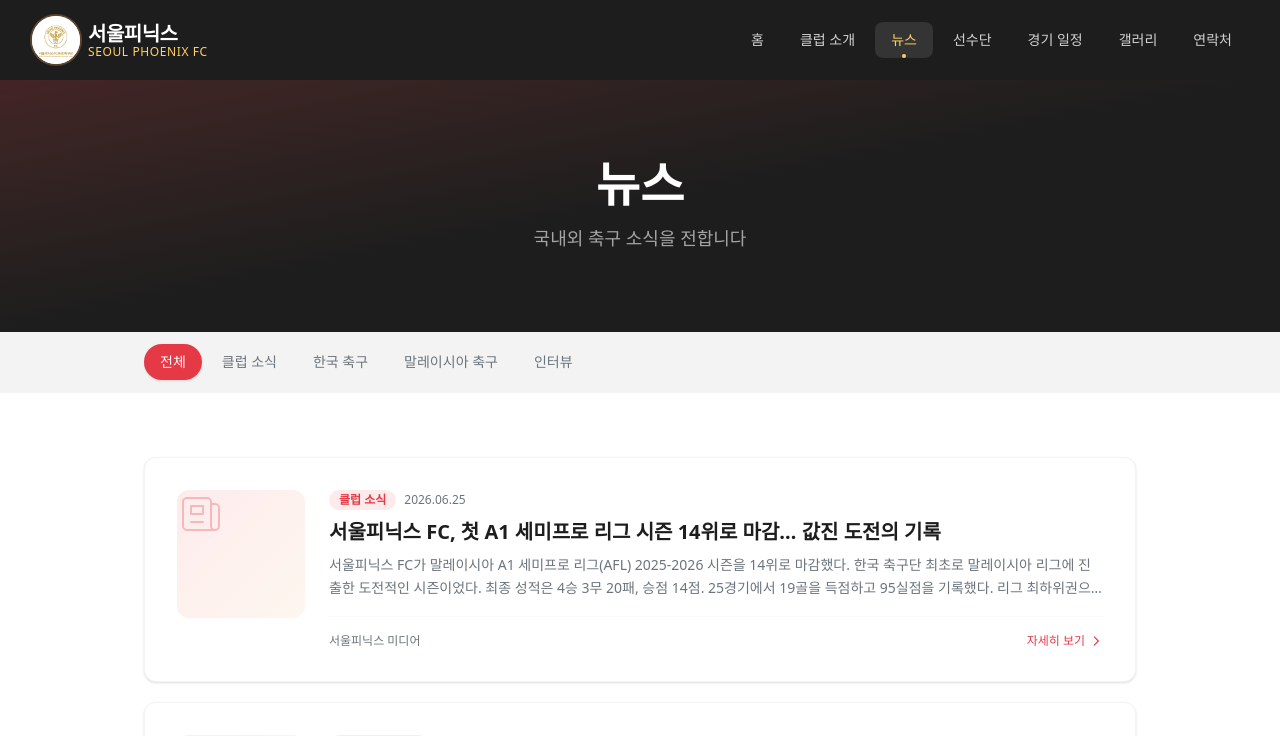
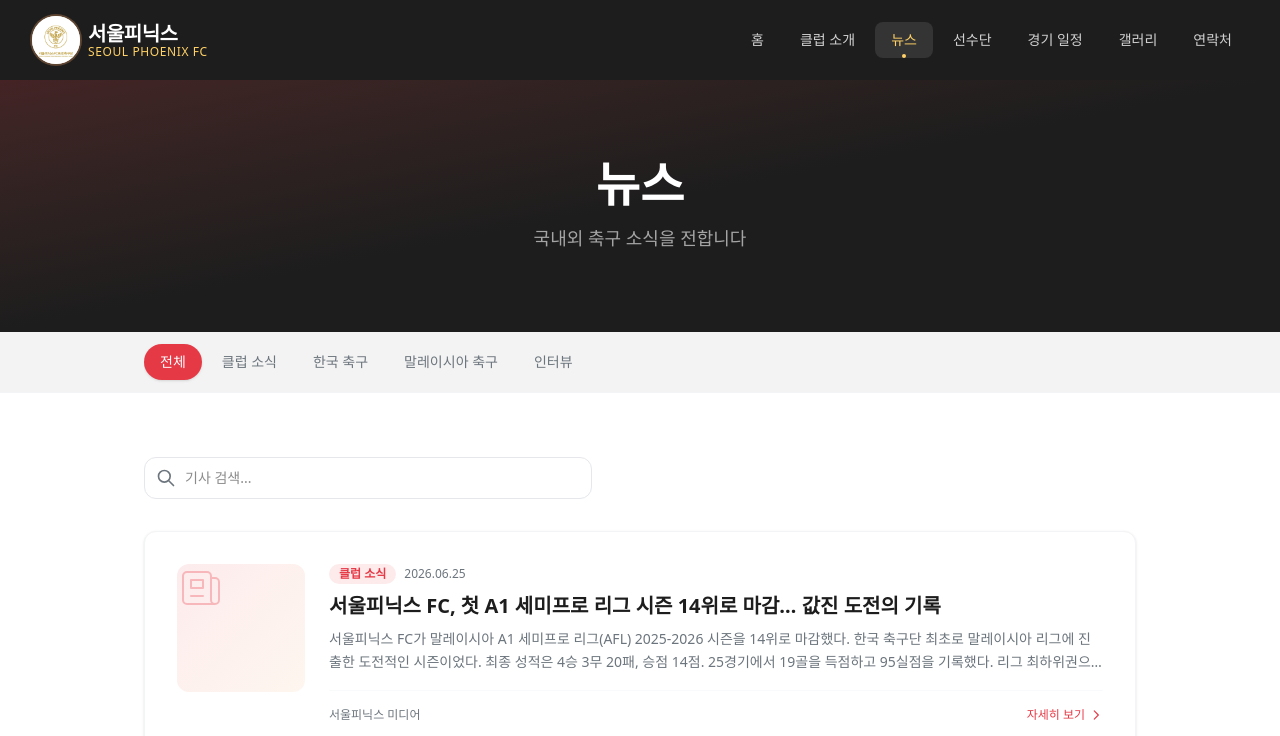
Before and after one commit to dnlxm2000-design/seoul-phoenix, a Next.js app: page /news in a window 1280 px wide. Shown: the top 736 px of the page. Built offline with nearby package versions, Linux system fonts and the light colour scheme; a web font is replaced by a local one.

Commit message:
뉴스 페이지 검색 및 정렬 기능 추가

```diff
--- a/app/news/page.js
+++ b/app/news/page.js
@@ -1,16 +1,31 @@
 'use client';
 
-import { useState } from 'react';
+import { useState, useMemo } from 'react';
 import Link from 'next/link';
 import allNews, { categories } from '@/data/news';
 
 export default function NewsPage() {
   const [activeCategory, setActiveCategory] = useState('all');
+  const [searchTerm, setSearchTerm] = useState('');
 
-  const filteredNews =
-    activeCategory === 'all'
-      ? allNews
-      : allNews.filter((item) => item.category === activeCategory);
+  const filteredNews = useMemo(() => {
+    let list =
+      activeCategory === 'all'
+        ? allNews
+        : allNews.filter((item) => item.category === activeCategory);
+
+    if (searchTerm.trim()) {
+      const kw = searchTerm.trim().toLowerCase();
+      list = list.filter(
+        (item) =>
+          item.title.toLowerCase().includes(kw) ||
+          item.content.toLowerCase().includes(kw),
+      );
+    }
+
+    // Already sorted by date DESC (newest first) in data
+    return list;
+  }, [activeCategory, searchTerm]);
 
   return (
     <div className="pt-20 bg-brand-black">
@@ -44,15 +59,43 @@ export default function NewsPage() {
         </div>
       </section>
 
-      {/* News List */}
+      {/* Search + News List */}
       <section className="py-12 lg:py-16 bg-white">
         <div className="max-w-5xl mx-auto px-4">
+          {/* Search Bar */}
+          <div className="mb-8">
+            <div className="relative max-w-md">
+              <svg className="absolute left-3 top-1/2 -translate-y-1/2 w-5 h-5 text-brand-gray" fill="none" stroke="currentColor" viewBox="0 0 24 24">
+                <path strokeLinecap="round" strokeLinejoin="round" strokeWidth={2} d="M21 21l-6-6m2-5a7 7 0 11-14 0 7 7 0 0114 0z" />
+              </svg>
+              <input
+                type="text"
+                placeholder="기사 검색..."
+                value={searchTerm}
+                onChange={(e) => setSearchTerm(e.target.value)}
+                className="w-full pl-10 pr-4 py-2.5 border border-gray-200 rounded-xl text-sm focus:outline-none focus:border-brand-red focus:ring-1 focus:ring-brand-red/20 transition-colors"
+              />
+              {searchTerm && (
+                <button
+                  onClick={() => setSearchTerm('')}
+                  className="absolute right-3 top-1/2 -translate-y-1/2 text-brand-gray hover:text-brand-black"
+                >
+                  <svg className="w-4 h-4" fill="none" stroke="currentColor" viewBox="0 0 24 24">
+                    <path strokeLinecap="round" strokeLinejoin="round" strokeWidth={2} d="M6 18L18 6M6 6l12 12" />
+                  </svg>
+                </button>
+              )}
+            </div>
+          </div>
+
           {filteredNews.length === 0 ? (
             <div className="text-center py-20">
               <svg className="w-16 h-16 text-gray-200 mx-auto mb-4" fill="none" stroke="currentColor" viewBox="0 0 24 24">
                 <path strokeLinecap="round" strokeLinejoin="round" strokeWidth={1} d="M19 20H5a2 2 0 01-2-2V6a2 2 0 012-2h10a2 2 0 012 2v1m2 13a2 2 0 01-2-2V7m2 13a2 2 0 002-2V9a2 2 0 00-2-2h-2m-4-3H9M7 16h6M7 8h6v4H7V8z" />
               </svg>
-              <p className="text-brand-gray">해당 카테고리의 뉴스가 없습니다.</p>
+              <p className="text-brand-gray">
+                {searchTerm ? '검색 결과가 없습니다.' : '해당 카테고리의 뉴스가 없습니다.'}
+              </p>
             </div>
           ) : (
             <div className="space-y-5">
```
